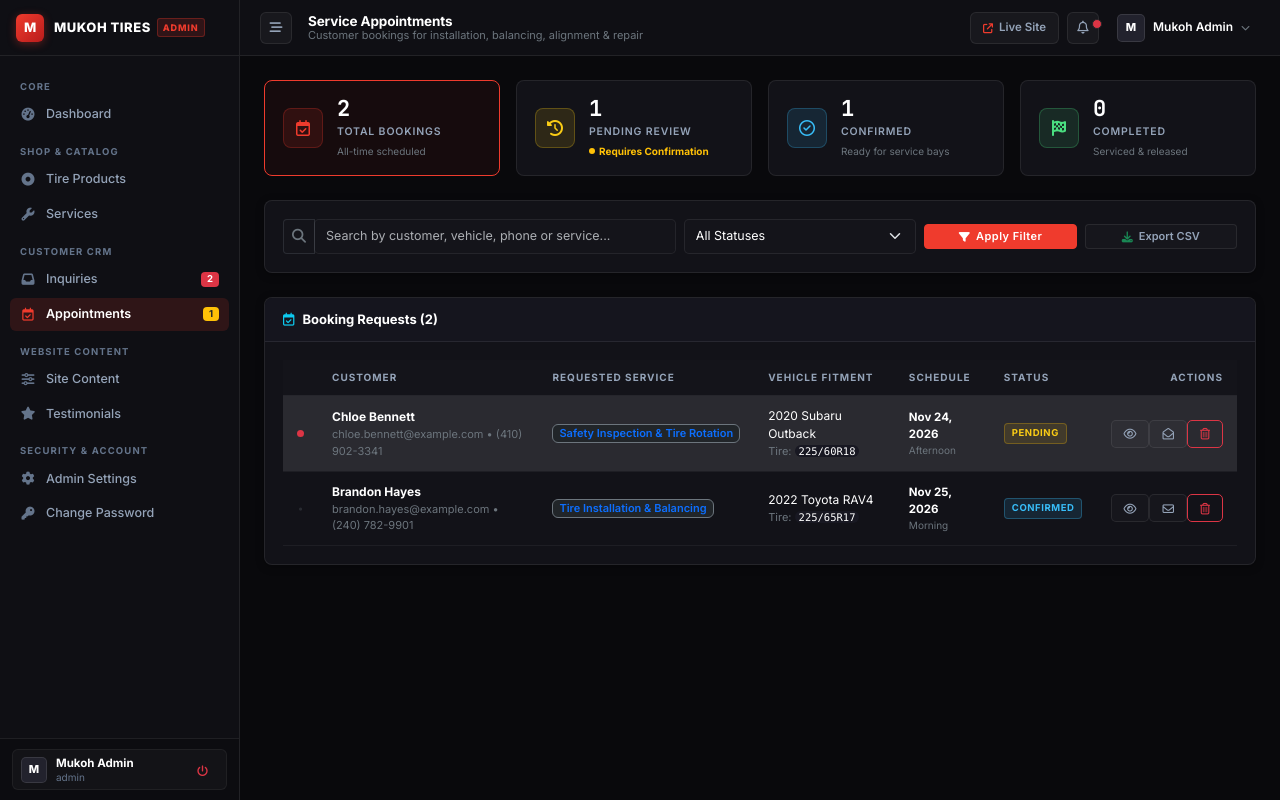
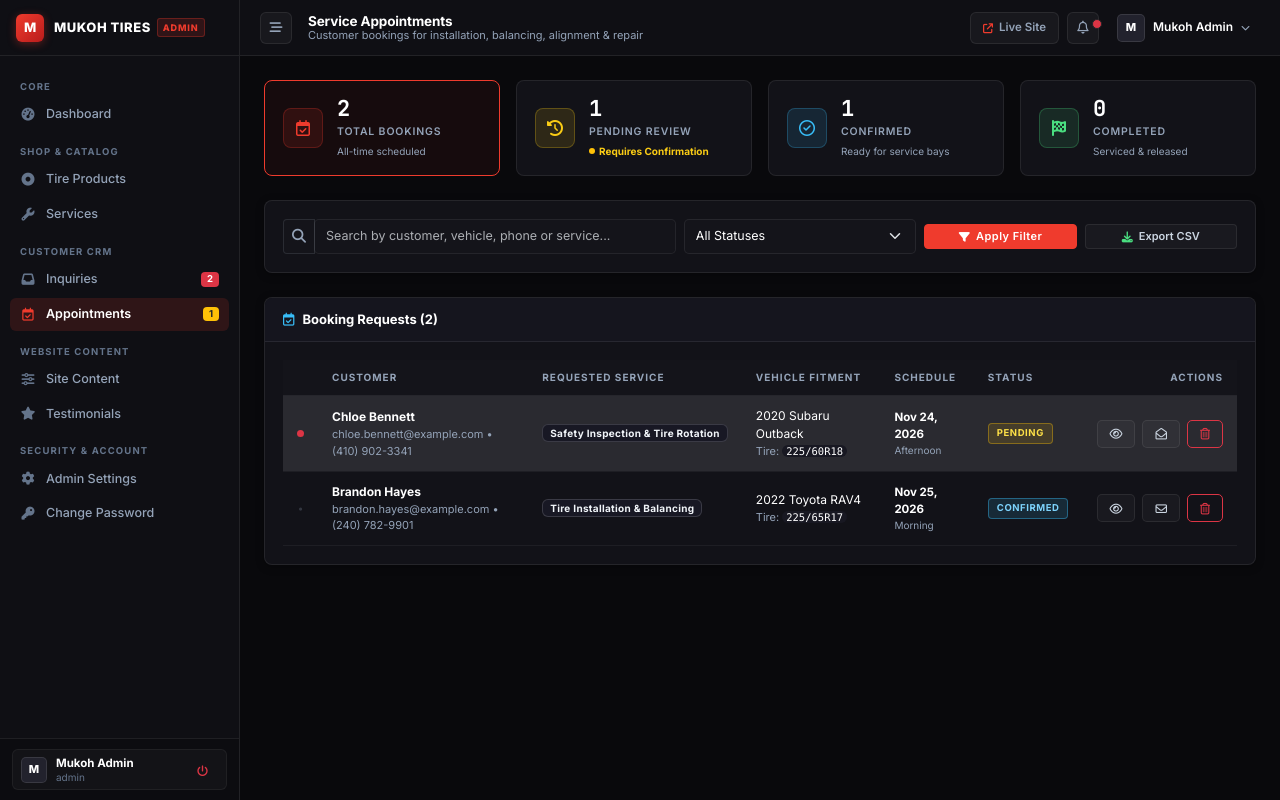
Before and after one commit to Haider-875/mukoh, a Laravel app: page /admin/appointments in a window 1280 px wide. Run offline with Laravel 12, Linux system fonts and the light colour scheme; a user stored in the database is signed in; data comes from the database, SQL or seed files in the repository.

Commit message:
Enhance admin action buttons, status pills and typography contrast

```diff
--- a/resources/views/admin/layouts/app.blade.php
+++ b/resources/views/admin/layouts/app.blade.php
@@ -477,6 +477,26 @@
       background-color: rgba(255, 255, 255, 0.03) !important;
     }
 
+    /* Text Contrast & Readability */
+    .text-secondary,
+    .text-muted,
+    .text-body-secondary,
+    .text-dim {
+      color: #94a3b8 !important;
+    }
+    .text-white-dim {
+      color: #cbd5e1 !important;
+    }
+    .text-info {
+      color: #38bdf8 !important;
+    }
+    .text-success {
+      color: #4ade80 !important;
+    }
+    .text-warning {
+      color: #facc15 !important;
+    }
+
     /* Buttons (Sleek Compact Size) */
     .btn {
       font-size: 11.5px !important;
@@ -512,13 +532,89 @@
     }
     .btn-outline-secondary {
       border-color: var(--admin-border) !important;
-      color: var(--admin-text-muted) !important;
-      background: rgba(255, 255, 255, 0.02) !important;
+      color: #cbd5e1 !important;
+      background: rgba(255, 255, 255, 0.03) !important;
     }
     .btn-outline-secondary:hover {
-      background: rgba(255, 255, 255, 0.08) !important;
+      background: rgba(255, 255, 255, 0.09) !important;
       color: #ffffff !important;
-      border-color: rgba(255, 255, 255, 0.2) !important;
+      border-color: rgba(255, 255, 255, 0.22) !important;
+    }
+
+    /* Universal Action Button Gap & Distinct Styles */
+    .btn-group,
+    .action-btn-group,
+    .table-actions {
+      display: inline-flex !important;
+      align-items: center !important;
+      gap: 7px !important;
+    }
+    .btn-group > .btn,
+    .btn-group > form,
+    .btn-group > form > .btn,
+    .action-btn-group > .btn,
+    .action-btn-group > form,
+    .action-btn-group > form > .btn {
+      margin: 0 !important;
+      border-radius: 5px !important;
+      flex-shrink: 0 !important;
+    }
+    .btn-action {
+      width: 29px !important;
+      height: 29px !important;
+      padding: 0 !important;
+      display: inline-flex !important;
+      align-items: center !important;
+      justify-content: center !important;
+      border-radius: 5px !important;
+      font-size: 11.5px !important;
+      line-height: 1 !important;
+      transition: all 0.16s ease !important;
+      border: 1px solid transparent !important;
+    }
+    .btn-action-view {
+      color: #38bdf8 !important;
+      background: rgba(56, 189, 248, 0.1) !important;
+      border-color: rgba(56, 189, 248, 0.3) !important;
+    }
+    .btn-action-view:hover {
+      background: rgba(56, 189, 248, 0.25) !important;
+      border-color: #38bdf8 !important;
+      color: #ffffff !important;
+      transform: translateY(-1px);
+    }
+    .btn-action-edit {
+      color: #facc15 !important;
+      background: rgba(250, 204, 21, 0.1) !important;
+      border-color: rgba(250, 204, 21, 0.3) !important;
+    }
+    .btn-action-edit:hover {
+      background: rgba(250, 204, 21, 0.25) !important;
+      border-color: #facc15 !important;
+      color: #ffffff !important;
+      transform: translateY(-1px);
+    }
+    .btn-action-email {
+      color: #cbd5e1 !important;
+      background: rgba(148, 163, 184, 0.1) !important;
+      border-color: rgba(148, 163, 184, 0.3) !important;
+    }
+    .btn-action-email:hover {
+      background: rgba(148, 163, 184, 0.25) !important;
+      border-color: #f1f5f9 !important;
+      color: #ffffff !important;
+      transform: translateY(-1px);
+    }
+    .btn-action-delete {
+      color: #f87171 !important;
+      background: rgba(239, 68, 68, 0.1) !important;
+      border-color: rgba(239, 68, 68, 0.3) !important;
+    }
+    .btn-action-delete:hover {
+      background: rgba(239, 68, 68, 0.25) !important;
+      border-color: #ef4444 !important;
+      color: #ffffff !important;
+      transform: translateY(-1px);
     }
 
     /* Form Controls */
@@ -540,7 +636,7 @@
     .form-label {
       font-size: 11px !important;
       font-weight: 600 !important;
-      color: var(--admin-text-muted) !important;
+      color: #cbd5e1 !important;
       margin-bottom: 5px !important;
       letter-spacing: 0.02em;
     }
@@ -550,22 +646,38 @@
       display: inline-flex;
       align-items: center;
       gap: 4px;
-      padding: 2px 7px;
+      padding: 2.5px 8px;
       font-size: 9.5px;
       font-weight: 700;
       letter-spacing: 0.06em;
       text-transform: uppercase;
       border-radius: 4px;
+      background: rgba(148, 163, 184, 0.12);
+      color: #cbd5e1;
+      border: 1px solid rgba(148, 163, 184, 0.3);
     }
-    .status-pending { background: rgba(234, 179, 8, 0.12); color: #facc15; border: 1px solid rgba(234, 179, 8, 0.3); }
-    .status-confirmed, .status-contacted { background: rgba(56, 189, 248, 0.12); color: #38bdf8; border: 1px solid rgba(56, 189, 248, 0.3); }
-    .status-completed { background: rgba(74, 222, 128, 0.12); color: #4ade80; border: 1px solid rgba(74, 222, 128, 0.3); }
-    .status-cancelled { background: rgba(248, 113, 113, 0.12); color: #f87171; border: 1px solid rgba(248, 113, 113, 0.3); }
+    .status-pending, .status-unread { background: rgba(234, 179, 8, 0.14) !important; color: #fde047 !important; border: 1px solid rgba(234, 179, 8, 0.4) !important; }
+    .status-new { background: rgba(239, 59, 45, 0.14) !important; color: #fca5a5 !important; border: 1px solid rgba(239, 59, 45, 0.4) !important; }
+    .status-confirmed, .status-contacted, .status-replied { background: rgba(56, 189, 248, 0.14) !important; color: #7dd3fc !important; border: 1px solid rgba(56, 189, 248, 0.4) !important; }
+    .status-completed, .status-read { background: rgba(74, 222, 128, 0.14) !important; color: #86efac !important; border: 1px solid rgba(74, 222, 128, 0.4) !important; }
+    .status-cancelled, .status-closed { background: rgba(248, 113, 113, 0.14) !important; color: #fca5a5 !important; border: 1px solid rgba(248, 113, 113, 0.4) !important; }
 
     .badge {
-      font-weight: 600;
-      font-size: 10px;
-      padding: 3px 6px;
+      font-weight: 700 !important;
+      font-size: 10px !important;
+      padding: 3px 7px !important;
+      letter-spacing: 0.03em !important;
+    }
+    .badge.bg-secondary,
+    .badge.text-secondary {
+      background: rgba(148, 163, 184, 0.16) !important;
+      color: #cbd5e1 !important;
+      border: 1px solid rgba(148, 163, 184, 0.35) !important;
+    }
+    .badge.bg-dark {
+      background: #181824 !important;
+      color: #f1f5f9 !important;
+      border: 1px solid rgba(255, 255, 255, 0.15) !important;
     }
 
     /* User Profile Dropdown in Topbar */
--- a/resources/views/layouts/app.blade.php
+++ b/resources/views/layouts/app.blade.php
@@ -21,8 +21,9 @@
   <link rel="preconnect" href="https://fonts.gstatic.com" crossorigin=""/>
   <link href="https://fonts.googleapis.com/css2?family=Inter:wght@400;500;600;700;800;900&display=swap" rel="stylesheet"/>
 
-  <!-- Bootstrap 5.3.8 CSS -->
+  <!-- Bootstrap 5.3.8 CSS & Icons -->
   <link href="https://cdn.jsdelivr.net/npm/bootstrap@5.3.8/dist/css/bootstrap.min.css" rel="stylesheet"/>
+  <link href="https://cdn.jsdelivr.net/npm/bootstrap-icons@1.11.3/font/bootstrap-icons.min.css" rel="stylesheet"/>
 
   <!-- Original Reference CSS + Enhanced Custom Styles -->
   <link href="{{ asset('css/style.css') }}" rel="stylesheet"/>
```
